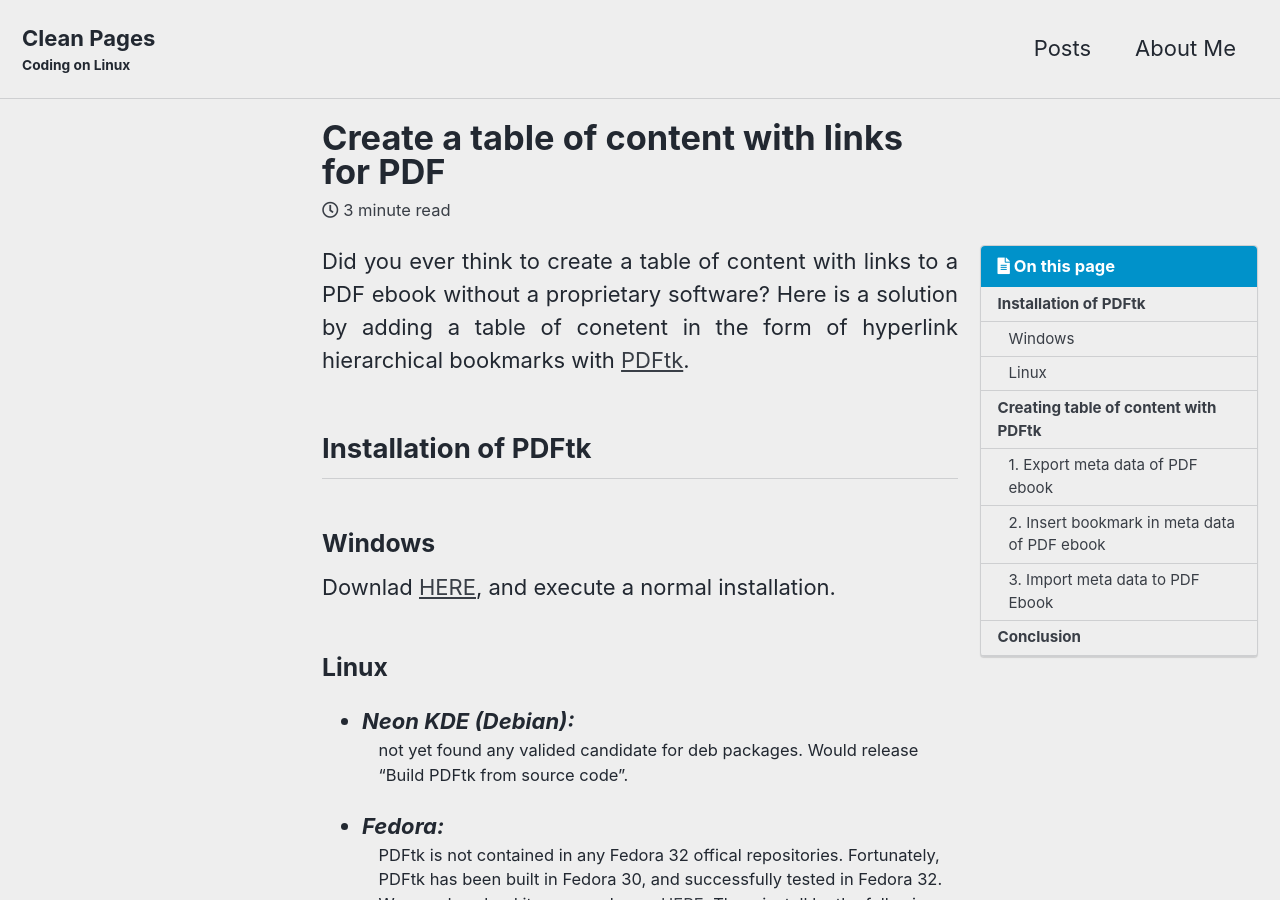
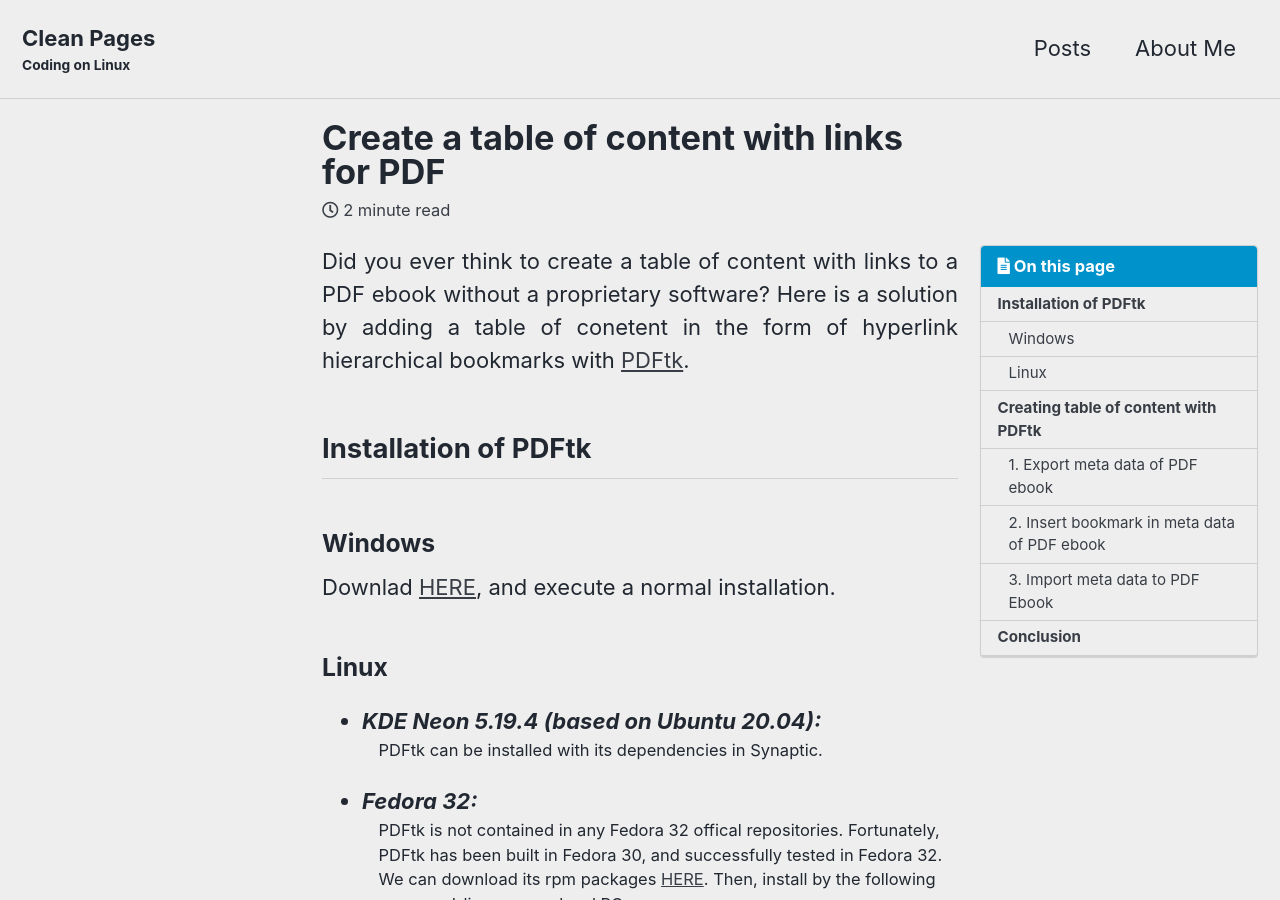
Before and after one commit to cleanpages/cleanpagessource, a Jekyll site: the page built from _posts/2020-08-07-add-pdf-table-of-content.md, in a window 1280 px wide and 900 px high. Built offline with Jekyll 4.4.1, drawn with Linux system fonts in a browser that asks for light colours; cached includes are drawn as plain includes.

Commit message:
Update Linux install info

```diff
--- a/_posts/2020-08-07-add-pdf-table-of-content.md
+++ b/_posts/2020-08-07-add-pdf-table-of-content.md
@@ -22,9 +22,9 @@ Did you ever think to create a table of content with links to a PDF ebook withou
 Downlad [HERE](https://www.pdflabs.com/tools/pdftk-the-pdf-toolkit/pdftk_free-2.02-win-setup.exe "PDFtk Windows installer"), and execute a normal installation.
 
 ### Linux
-* _Neon KDE (Debian):_
-: not yet found any valided candidate for deb packages. Would release "Build PDFtk from source code".
-* _Fedora:_
+* _KDE Neon 5.19.4 (based on Ubuntu 20.04):_
+: PDFtk can be installed with its dependencies in Synaptic.
+* _Fedora 32:_
 : PDFtk is not contained in any Fedora 32 offical repositories. Fortunately, PDFtk has been built in Fedora 30, and successfully tested in Fedora 32. We can download its rpm packages [HERE](https://sandbox.mc.edu/~bennet/pdftk.html "PDFtk for Fedora 32"). Then, install by the following command-line on your local PC.
 
 `sudo dnf install [downloaded rpm path]`
```
